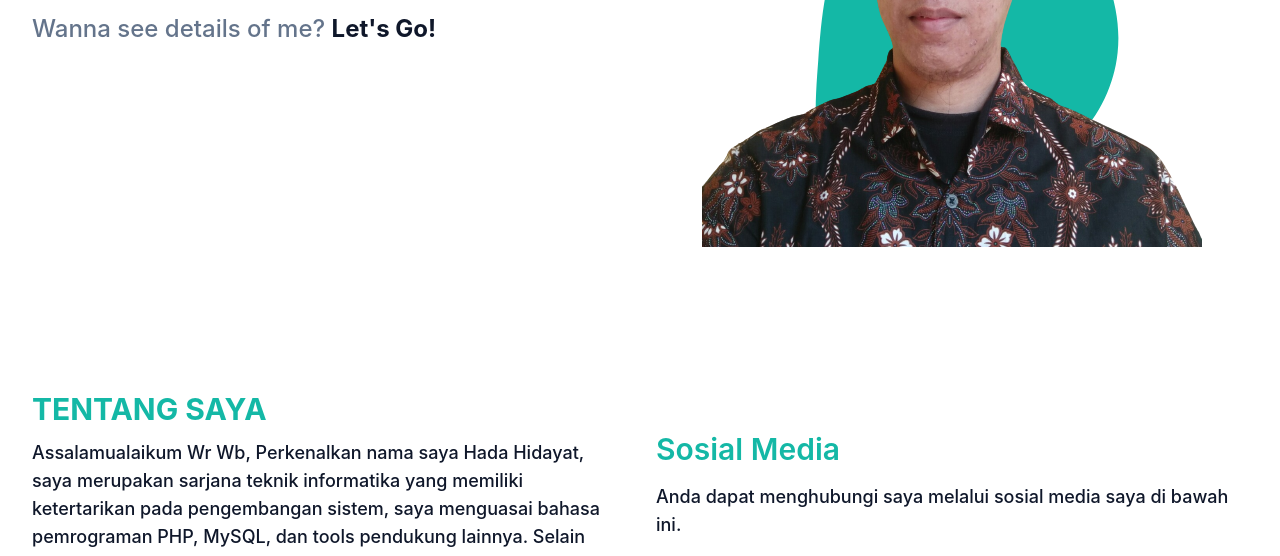
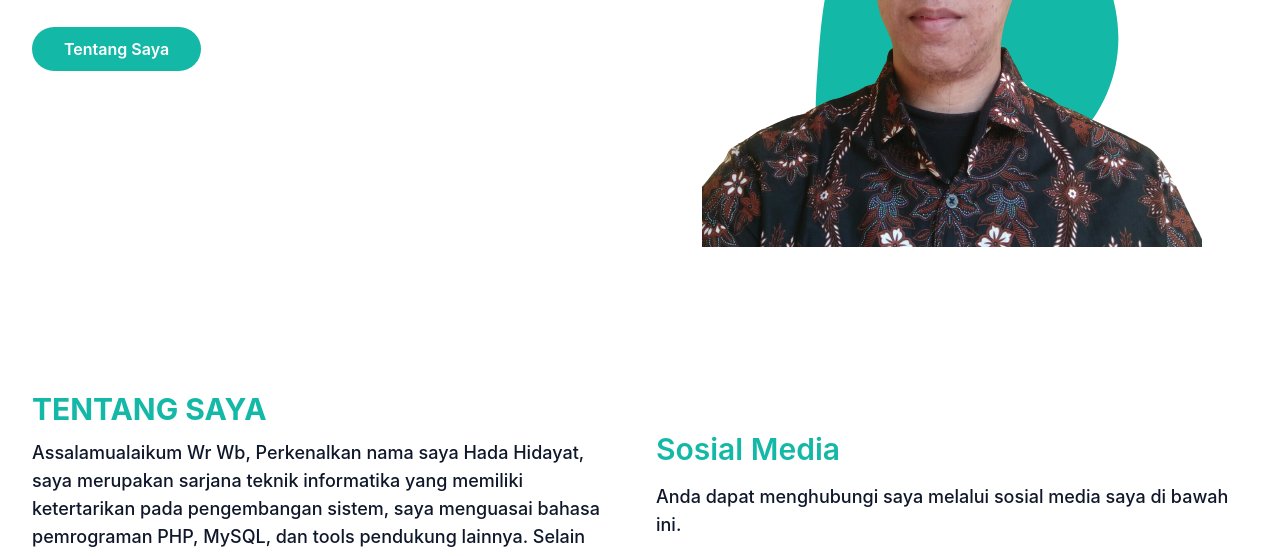
Before and after one commit to L200170100/L200170100.github.io, a website: page portfolio/index.html in a window 1280 px wide. Shown: the part 433-989 px from the top of the page. Drawn offline with Linux system fonts and the light colour scheme.

Commit message:
Update index.html

```diff
--- a/portfolio/index.html
+++ b/portfolio/index.html
@@ -77,7 +77,9 @@
             <h2 class="mb-5 text-lg font-medium text-secondary lg:text-lg">Web Developer</h2>
             <p class="mb-10 font-medium leading-relaxed text-secondary lg:text-2xl">Wanna see details of me? <span class="font-bold text-dark dark:text-white">Let's Go!</span></p>
 
-<!--             <a href="#about" class="rounded-full bg-primary py-3 px-8 text-base font-semibold text-white transition duration-300 ease-in-out hover:opacity-80 hover:shadow-lg">Tentang Saya</a> -->
+            <a href="#about" class="rounded-full bg-primary py-3 px-8 text-base font-semibold text-white transition duration-300 ease-in-out hover:opacity-80 hover:shadow-lg">Tentang Saya</a>
+            <p class="mb-10 font-medium leading-relaxed text-secondary lg:text-2xl">&nbsp;</p>
+            <p class="mb-10 font-medium leading-relaxed text-secondary lg:text-2xl"></p>
           </div>
           <div class="w-full self-end px-4 lg:w-1/2">
             <div class="relative mt-10 lg:right-0 lg:mt-9">
```
